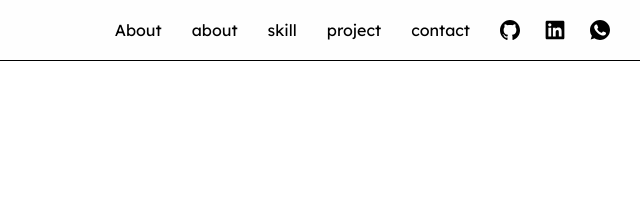
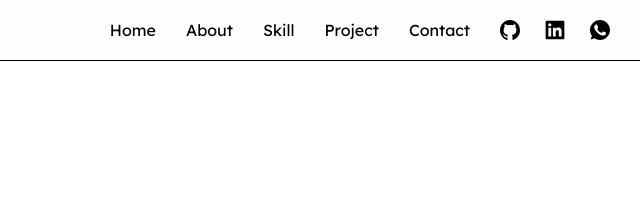
Before and after one commit to qavento-LTD/Portfolio-Me-Free, a plain HTML site: page index.html in a window 1280 px wide. Shown: the top 201 px of the page, 640-1280 px from the left. Drawn offline with Linux system fonts and the light colour scheme.

Commit message:
update file index and js

```diff
--- a/index.html
+++ b/index.html
@@ -32,19 +32,19 @@
       <nav>
         <ul>
           <li>
-            <a href="#main">About</a>
+            <a href="#main">Home</a>
           </li>
           <li>
-            <a href="#about">about</a>
+            <a href="#about">About</a>
             </li>
           <li>
-            <a href="#skills">skill</a>
+            <a href="#skills">Skill</a>
           </li>
           <li>
-            <a href="#project">project</a>
+            <a href="#project">Project</a>
           </li>
           <li>
-            <a href="#contact">contact</a>
+            <a href="#contact">Contact</a>
           </li>
         </ul>
       </nav>
--- a/src/css/form.css
+++ b/src/css/form.css
@@ -39,12 +39,14 @@
   padding: 12px;
   border: none;
   color: #fff;
+  background: black;
   font-size: 16px;
   cursor: pointer;
   transition: background 0.3s ease;
 }
 
 .contact-form button:hover {
-  background: #EEEEEE;
+  background: white;
+  border: 1px solid black;
   color: black;
 }
```
